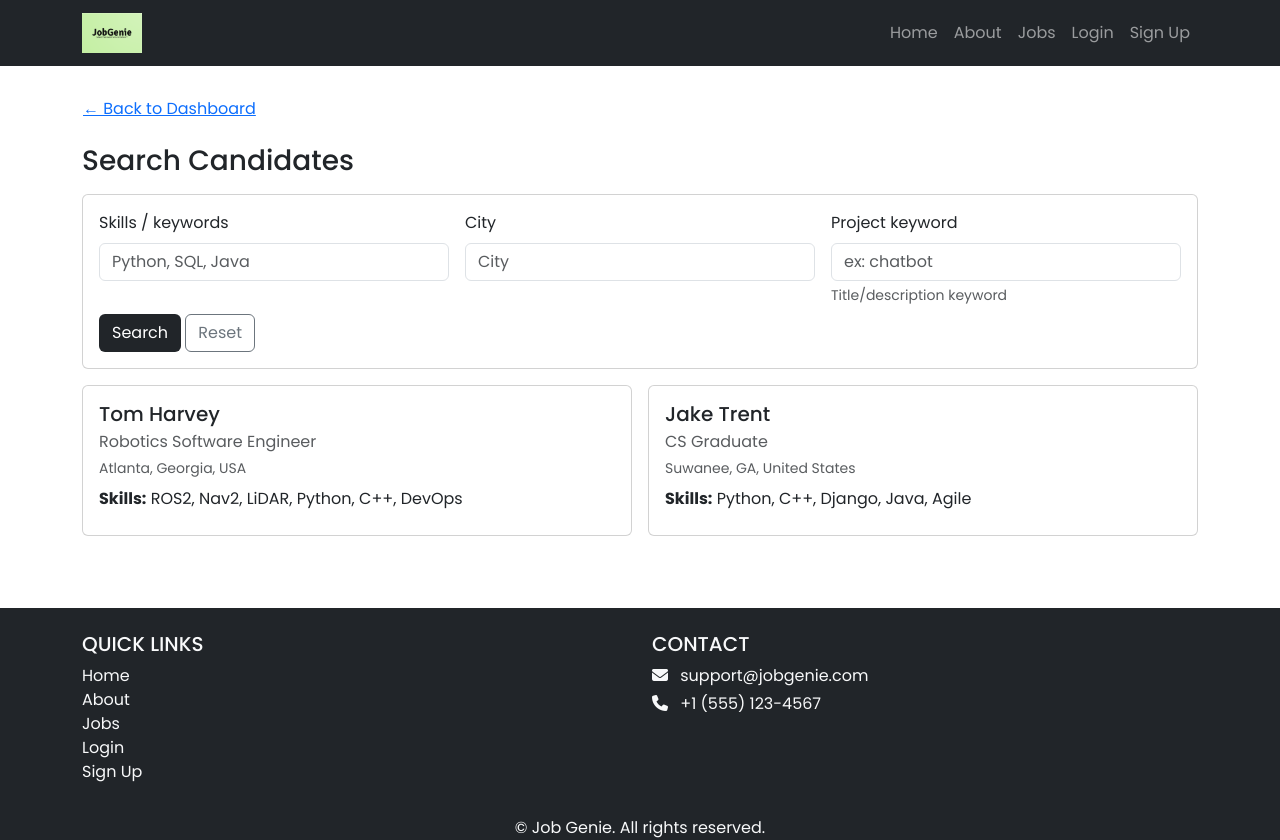
After one commit to meeraranjan/jobgenie, a Django app: page /recruiters/candidates/ in a window 1280 px wide. The commit adds this page. Run offline with Django 5.2, Linux system fonts and the light colour scheme; data comes from the database, SQL or seed files in the repository; parts of the project's set-up code (start-up, migrations or seed data) failed here and were passed over; some libraries are stand-ins or nearby versions.

Commit message:
recruiter_filters

```diff
--- a/profiles/models.py
+++ b/profiles/models.py
@@ -56,3 +56,21 @@ class JobSeekerProfile(models.Model):
 
     def __str__(self):
         return f"{self.user.username} - {self.headline}"
+
+class Project(models.Model):
+    profile = models.ForeignKey(
+        JobSeekerProfile, on_delete=models.CASCADE, related_name="projects"
+    )
+    title = models.CharField(max_length=200)
+    description = models.TextField(blank=True)
+    url = models.URLField(blank=True)
+    start_date = models.DateField(blank=True, null=True)
+    end_date = models.DateField(blank=True, null=True)
+    skills = models.CharField(max_length=300, blank=True,
+                              help_text="Comma or space separated")
+
+    class Meta:
+        ordering = ["-start_date", "-id"]
+
+    def __str__(self):
+        return f"{self.title} – {self.profile.user.username}"
--- a/profiles/views.py
+++ b/profiles/views.py
@@ -4,7 +4,7 @@ from .decorators import recruiter_required
 # # Create your views here.
 
 from .forms import JobSeekerProfileForm
-from .models import JobSeekerProfile
+from .models import JobSeekerProfile, Project
 
 
 @login_required
--- a/recruiters/forms.py
+++ b/recruiters/forms.py
@@ -15,3 +15,21 @@ class RecruiterForm(forms.ModelForm):
                 'placeholder': 'Enter your position'
             }),
         }
+
+class CandidateSearchForm(forms.Form):
+    skills = forms.CharField(
+        required=False,
+        label="Skills / keywords",
+        widget=forms.TextInput(attrs={"class": "form-control", "placeholder": "Python, SQL, Java"})
+    )
+    city = forms.CharField(
+        required=False,
+        label="City",
+        widget=forms.TextInput(attrs={"class": "form-control", "placeholder": "City"})
+    )
+    project = forms.CharField(
+        required=False,
+        label="Project keyword",
+        help_text="Title/description keyword",
+        widget=forms.TextInput(attrs={"class": "form-control", "placeholder": "ex: chatbot"})
+    )
--- /dev/null
+++ b/recruiters/templates/recruiters/candidate_search.html
@@ -0,0 +1,91 @@
+{% extends "base.html" %}
+{% block content %}
+<div class="container py-4">
+  <a href="{% url 'recruiters:dashboard' %}" class="btn btn-link ps-0 mb-3">← Back to Dashboard</a>
+  <h3 class="mb-3">Search Candidates</h3>
+
+    <form method="get" class="mb-3 card p-3">
+        <div class="row g-3">
+            <div class="col-12 col-md-4">
+            <label class="form-label">{{ form.skills.label }}</label>
+            {{ form.skills }}
+            {% if form.skills.help_text %}
+        <div class="form-text">{{ form.skills.help_text }}</div>
+            {% endif %}
+        </div>
+
+            <div class="col-12 col-md-4">
+            <label class="form-label">{{ form.city.label }}</label>
+            {{ form.city }}
+            {% if form.city.help_text %}
+            <div class="form-text">{{ form.city.help_text }}</div>
+            {% endif %}
+        </div>
+
+        <div class="col-12 col-md-4">
+            <label class="form-label">{{ form.project.label }}</label>
+             {{ form.project }}
+            {% if form.project.help_text %}
+        <div class="form-text">{{ form.project.help_text }}</div>
+            {% endif %}
+        </div>
+
+        <div class="col-12 mt-2">
+        <button class="btn bg-dark text-white" type="submit">Search</button>
+        <a class="btn btn-outline-secondary" href="{% url 'recruiters:candidate_search' %}">Reset</a>
+        </div>
+    </div>
+    </form>
+
+  {% if candidates %}
+    <div class="row row-cols-1 row-cols-md-2 g-3">
+      {% for c in candidates %}
+        <div class="col">
+          <div class="card p-3 h-100">
+            <h5 class="mb-1">
+              {% if c.first_name or c.last_name %}
+                {{ c.first_name }} {{ c.last_name }}
+              {% else %}
+                {{ c.user.username }}
+              {% endif %}
+            </h5>
+            {% if c.headline %}<div class="text-muted mb-1">{{ c.headline }}</div>{% endif %}
+            <div class="small text-muted mb-2">
+              {{ c.city }}{% if c.state %}, {{ c.state }}{% endif %}{% if c.country %}, {{ c.country }}{% endif %}
+            </div>
+
+            {% if c.skills %}
+              <div class="mb-2"><strong>Skills:</strong> {{ c.skills }}</div>
+            {% endif %}
+            {% if c.links %}
+              <div class="small"><strong>Links:</strong> {{ c.links }}</div>
+            {% endif %}
+          </div>
+        </div>
+      {% endfor %}
+    </div>
+
+    {% if is_paginated %}
+      <nav class="mt-3">
+        <ul class="pagination">
+          {% if page_obj.has_previous %}
+            <li class="page-item">
+              <a class="page-link" href="?page={{ page_obj.previous_page_number }}&{{ request.GET.urlencode|cut:'page='|cut:'&page=' }}">Prev</a>
+            </li>
+          {% endif %}
+          <li class="page-item disabled">
+            <span class="page-link">Page {{ page_obj.number }} of {{ page_obj.paginator.num_pages }}</span>
+          </li>
+          {% if page_obj.has_next %}
+            <li class="page-item">
+              <a class="page-link" href="?page={{ page_obj.next_page_number }}&{{ request.GET.urlencode|cut:'page='|cut:'&page=' }}">Next</a>
+            </li>
+          {% endif %}
+        </ul>
+      </nav>
+    {% endif %}
+  {% else %}
+    <div class="alert alert-light border">No candidates with current filters. Try different keywords.</div>
+  {% endif %}
+</div>
+{% endblock %}
--- a/recruiters/templates/recruiters/dashboard.html
+++ b/recruiters/templates/recruiters/dashboard.html
@@ -8,6 +8,11 @@
 
   <div class="mb-3">
     <a href="{% url 'job_create' %}" class="btn btn-success">+ Post a New Job</a>
+  </div>
+
+  <div class="mb-3 d-flex gap-2">
+    <a href="{% url 'job_create' %}" class="btn btn-success">+ Post a New Job</a>
+    <a href="{% url 'recruiters:candidate_search' %}" class="btn btn-outline-primary">Search Candidates</a>
   </div>
 
   {% if jobs %}
--- a/recruiters/urls.py
+++ b/recruiters/urls.py
@@ -1,11 +1,15 @@
 from django.urls import path
-from .views import RecruiterSignupView, RecruiterDashboardView, BecomeRecruiterView, update_status, RecruiterApplicationDetailView
+from .views import (
+    RecruiterSignupView, RecruiterDashboardView, BecomeRecruiterView,
+    update_status, RecruiterApplicationDetailView, CandidateSearchView
+)
 
 app_name = "recruiters"
 
 urlpatterns = [
     path("signup/", RecruiterSignupView.as_view(), name="signup"),
     path("dashboard/", RecruiterDashboardView.as_view(), name="dashboard"),
+    path("candidates/", CandidateSearchView.as_view(), name="candidate_search"),
     path("become/", BecomeRecruiterView.as_view(), name="become_recruiter"),
     path("update_status/<int:app_id>/<str:new_status>/", update_status, name="update_status"),
     path("application/<int:pk>/", RecruiterApplicationDetailView.as_view(), name="application_detail"),
--- a/recruiters/views.py
+++ b/recruiters/views.py
@@ -1,16 +1,25 @@
 from django.shortcuts import redirect, get_object_or_404
 from django.contrib.auth.mixins import LoginRequiredMixin
 from django.views import View
-from django.views.generic import CreateView, TemplateView, DetailView
+from django.views.generic import CreateView, TemplateView, DetailView, ListView
 from django.contrib.auth.decorators import login_required
 from django.utils.decorators import method_decorator
 from django.views.decorators.csrf import csrf_exempt
 from django.http import JsonResponse
+from django.db.models import Q
+from functools import reduce
+import operator
+import re
 
 from .models import Recruiter
-from .forms import RecruiterForm
+from .forms import RecruiterForm, CandidateSearchForm
 from jobs.models import Job, Application
 from profiles.models import JobSeekerProfile
+try:
+    from profiles.models import Project
+except Exception:
+    Project = None
+
 class RecruiterSignupView(LoginRequiredMixin, CreateView):
     model = Recruiter
     form_class = RecruiterForm
@@ -114,3 +123,62 @@ class RecruiterApplicationDetailView(LoginRequiredMixin, DetailView):
             context["profile"] = None
 
         return context
+
+def _tokens(s: str):
+    if not s:
+        return []
+    return [t.strip() for t in re.split(r"[,\s]+", s) if t.strip()]
+
+class CandidateSearchView(ListView):
+    template_name = "recruiters/candidate_search.html"
+    context_object_name = "candidates"
+    paginate_by = 20
+
+    def get_queryset(self):
+        g = self.request.GET
+        qs = (
+            JobSeekerProfile.objects
+            .filter(is_public=True)
+            .select_related("user")
+            .order_by("last_name", "first_name")
+        )
+        skill_tokens = _tokens(g.get("skills"))
+        if skill_tokens:
+            and_clauses = []
+            for t in skill_tokens:
+                and_clauses.append(
+                    Q(skills__icontains=t) |
+                    Q(headline__icontains=t) |
+                    Q(work_experience__icontains=t)
+                )
+            qs = qs.filter(reduce(operator.and_, and_clauses))
+
+        loc = g.get("city")
+        if loc:
+            qs = qs.filter(
+                Q(city__icontains=loc) |
+                Q(state__icontains=loc) |
+                Q(country__icontains=loc)
+            )
+
+        proj = g.get("project")
+        if proj:
+            if Project is not None:
+                qs = qs.filter(
+                    Q(projects__title__icontains=proj) |
+                    Q(projects__description__icontains=proj) |
+                    Q(projects__skills__icontains=proj)
+                ).distinct()
+            else:
+                qs = qs.filter(
+                    Q(links__icontains=proj) |
+                    Q(work_experience__icontains=proj) |
+                    Q(headline__icontains=proj)
+                )
+
+        return qs
+
+    def get_context_data(self, **kwargs):
+        ctx = super().get_context_data(**kwargs)
+        ctx["form"] = CandidateSearchForm(self.request.GET or None)
+        return ctx
```
Also changed, not shown: recruiters/models.py (+10 -3 lines), profiles/migrations/0004_project.py (added).
